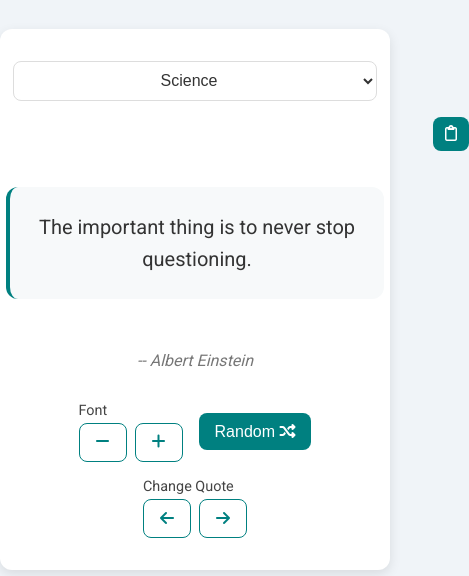
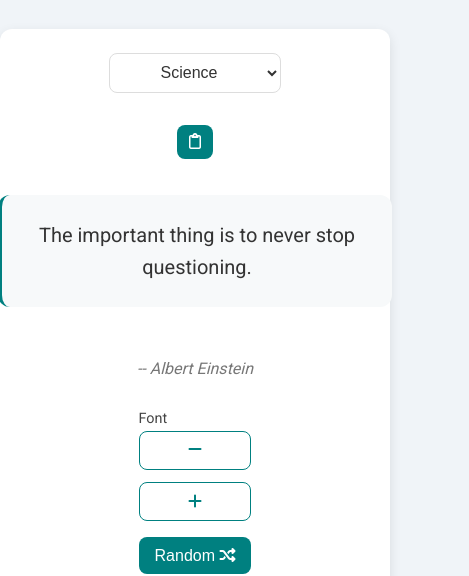
Before and after one commit to kcsanju444/Quote_Generator, a plain HTML site: page Index.html in a window 390 px wide. Shown: the part 268-844 px from the top of the page, 469 px wide, since content can reach past the window. Drawn offline with Linux system fonts and the light colour scheme.

Commit message:
make responsive site

```diff
--- a/CSS/Style.css
+++ b/CSS/Style.css
@@ -99,8 +99,7 @@ main {
   background-color: var(--button-color);
   color: var(--button-text);
   border: none;
-    margin-left: 32rem;
-
+  margin-left: 32rem;
   border-radius: 8px;
   padding: 0.5rem 0.75rem;
   cursor: pointer;
@@ -164,12 +163,11 @@ main {
 body.dark-mode {
   background-color: #060706;
   color: rgb(161, 12, 12);
-
 }
 
 .dark-mode header {
   background-color: #212322;
-  color:white;
+  color: white;
 }
 
 .dark-mode nav a,
@@ -177,30 +175,30 @@ body.dark-mode {
   color: rgb(161, 12, 12);
 }
 
-.dark-mode .home-container{
-    background-color: transparent;
+.dark-mode .home-container {
+  background-color: transparent;
+}
 
-}
 .dark-mode .generate-container {
   background-color: #212322;
   box-shadow: 0 -2px 10px rgba(0, 0, 0, 1);
 }
 
-.dark-mode .category-select{
-    color: black
+.dark-mode .category-select {
+  color: black;
+}
 
-}
 .dark-mode #quote,
-.dark-mode .button{
+.dark-mode .button {
   background-color: rgba(100, 8, 8, 0.248);
   color: white;
 }
+
 .dark-mode .button-transparent,
 .dark-mode .button-group span,
 .dark-mode #quoted-by {
   background-color: transparent;
-  color: white
-  ;
+  color: white;
 }
 
 .dark-mode .button-transparent {
@@ -210,6 +208,37 @@ body.dark-mode {
 .dark-mode .copy-button button {
   background-color: rgba(65, 4, 126, 0.4);
   color: white;
-    margin-left: 32rem;
+  margin-left: 32rem;
+}
 
+@media (max-width: 768px) {
+  .category-select {
+    padding: 0.6rem 2rem;
+  }
+
+  .copy-button button {
+    margin-left: 0;
+    width: 100%;
+    margin-top: 1rem;
+  }
+
+  .buttons {
+    flex-direction: column;
+    align-items: stretch;
+  }
+
+  .controllers {
+    flex-direction: column;
+    gap: 0.75rem;
+    align-items: center;
+  }
+
+  .button,
+  .button-transparent {
+    width: 100%;
+  }
+
+  .generate-container {
+    padding: 1.5rem;
+  }
 }
```
